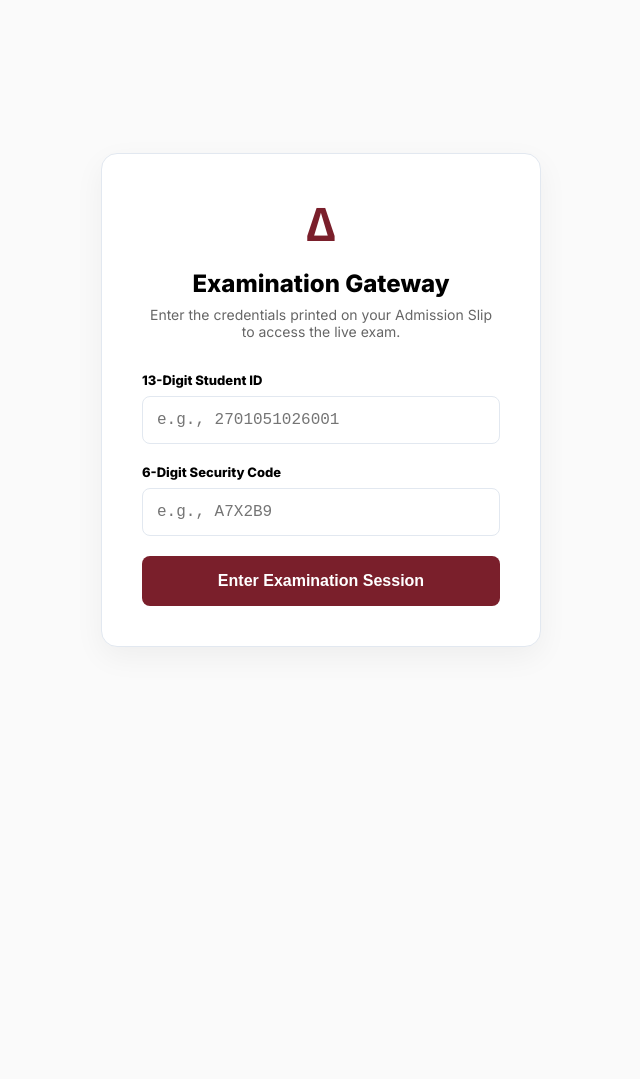
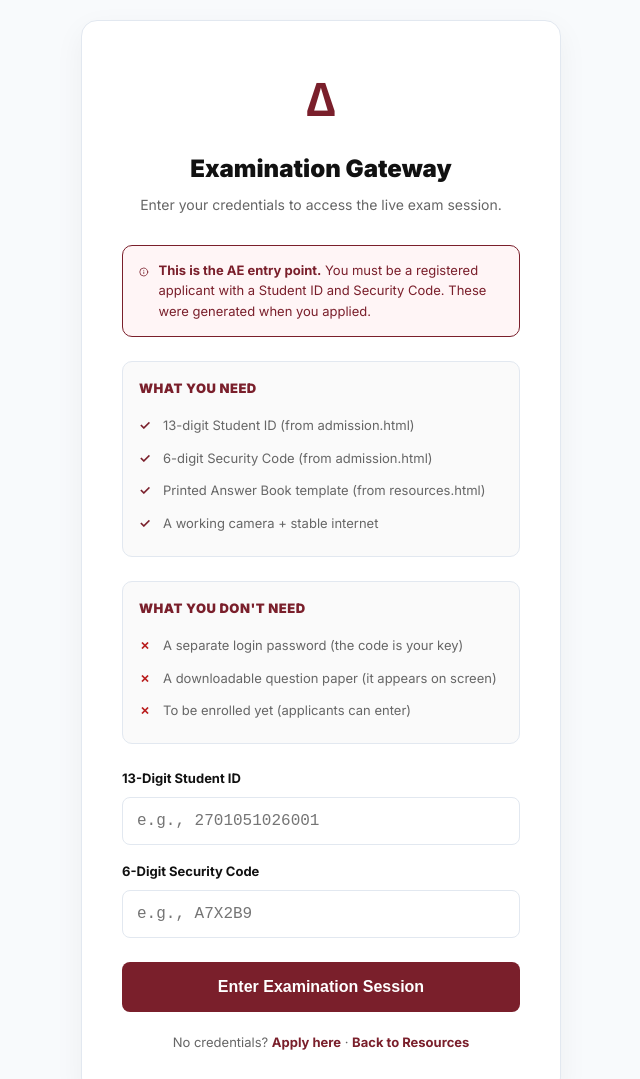
Before and after one commit to Nathaniel-971/nylwebdev, a plain HTML site: page exam-gateway.html in a window 1280 px wide. Shown: the top 1079 px of the page, without its empty margins (319-959 px from the left). Before the commit the page ends 800 px from the top, so only its background shows below. Drawn offline with nearby package versions, Linux system fonts and the light colour scheme.

Commit message:
Update exam-gateway.html

```diff
--- a/exam-gateway.html
+++ b/exam-gateway.html
@@ -4,22 +4,42 @@
 <meta charset="UTF-8">
 <meta name="viewport" content="width=device-width, initial-scale=1.0">
 <title>Exam Gateway — IFB</title>
-<link href="https://fonts.googleapis.com/css2?family=Inter:wght@400;600;800&display=swap" rel="stylesheet">
+<script src="https://unpkg.com/lucide@latest"></script>
+<link href="https://fonts.googleapis.com/css2?family=Inter:wght@400;500;600;700;800;900&display=swap" rel="stylesheet">
 <style>
-    :root { --maroon: #7A1F2B; --silver: #E2E8F0; --black: #111; --gray: #666; --white: #fff; }
-    * { margin: 0; padding: 0; box-sizing: border-box; }
-    body { font-family: 'Inter', sans-serif; background: #FAFAFA; display: flex; justify-content: center; align-items: center; min-height: 100vh; padding: 20px; }
-    .card { background: var(--white); border: 1px solid var(--silver); border-radius: 16px; padding: 40px; max-width: 440px; width: 100%; box-shadow: 0 10px 30px rgba(0,0,0,0.05); text-align: center; }
-    .logo { font-size: 48px; font-weight: 900; color: var(--maroon); margin-bottom: 16px; }
-    h1 { font-size: 24px; font-weight: 900; margin-bottom: 8px; }
-    p.sub { font-size: 14px; color: var(--gray); margin-bottom: 32px; }
-    .input-group { text-align: left; margin-bottom: 20px; }
-    label { display: block; font-size: 13px; font-weight: 700; margin-bottom: 8px; }
-    input { width: 100%; padding: 14px; font-size: 16px; border: 1.5px solid var(--silver); border-radius: 8px; outline: none; font-family: monospace; }
-    input:focus { border-color: var(--maroon); }
-    .btn { width: 100%; padding: 16px; background: var(--maroon); color: var(--white); border: none; border-radius: 8px; font-size: 16px; font-weight: 700; cursor: pointer; transition: 0.2s; }
-    .btn:hover { background: #5A1620; }
-    .error { color: #B91C1C; font-size: 14px; margin-top: 15px; display: none; background: #FEF2F2; padding: 10px; border-radius: 6px; }
+:root { --maroon:#7A1F2B; --silver:#E2E8F0; --black:#111; --gray:#666; --white:#fff; --bg:#F8FAFC; }
+* { margin:0; padding:0; box-sizing:border-box; -webkit-tap-highlight-color:transparent; }
+body { font-family:'Inter',sans-serif; background:var(--bg); display:flex; justify-content:center; align-items:center; min-height:100vh; padding:20px; color:var(--black); line-height:1.6; }
+.card { background:var(--white); border:1px solid var(--silver); border-radius:16px; padding:40px; max-width:480px; width:100%; box-shadow:0 10px 30px rgba(0,0,0,.05); }
+.logo { font-size:48px; font-weight:900; color:var(--maroon); margin-bottom:12px; text-align:center; }
+h1 { font-size:24px; font-weight:900; margin-bottom:6px; text-align:center; }
+p.sub { font-size:14px; color:var(--gray); margin-bottom:28px; text-align:center; }
+
+.info-box { background:#FFF5F6; border:1px solid var(--maroon); border-radius:10px; padding:14px 16px; margin-bottom:24px; font-size:13px; color:var(--maroon); display:flex; align-items:flex-start; gap:10px; }
+.info-box i { width:18px; height:18px; flex-shrink:0; margin-top:2px; }
+.info-box strong { color:var(--maroon); }
+
+.access-list { background:#FAFAFA; border:1px solid var(--silver); border-radius:10px; padding:16px; margin-bottom:24px; }
+.access-list h3 { font-size:13px; font-weight:900; margin-bottom:10px; text-transform:uppercase; letter-spacing:.5px; color:var(--maroon); }
+.access-list ul { list-style:none; }
+.access-list li { padding:6px 0 6px 24px; position:relative; font-size:13px; color:var(--gray); }
+.access-list li::before { content:"✓"; position:absolute; left:0; color:var(--maroon); font-weight:900; }
+.access-list li.no::before { content:"✗"; color:#B91C1C; }
+
+.input-group { text-align:left; margin-bottom:16px; }
+label { display:block; font-size:13px; font-weight:700; margin-bottom:8px; }
+input { width:100%; padding:14px; font-size:16px; border:1.5px solid var(--silver); border-radius:8px; outline:none; font-family:monospace; transition:.2s; }
+input:focus { border-color:var(--maroon); }
+
+.btn { width:100%; padding:16px; background:var(--maroon); color:var(--white); border:none; border-radius:8px; font-size:16px; font-weight:700; cursor:pointer; transition:.2s; margin-top:8px; }
+.btn:hover { background:#5A1620; }
+.btn:disabled { opacity:.6; cursor:wait; }
+
+.error { color:#B91C1C; font-size:14px; margin-top:15px; display:none; background:#FEF2F2; padding:12px; border-radius:8px; border:1px solid #FECACA; }
+
+.back-link { display:block; text-align:center; margin-top:20px; font-size:13px; color:var(--gray); }
+.back-link a { color:var(--maroon); font-weight:700; text-decoration:none; }
+.back-link a:hover { text-decoration:underline; }
 </style>
 </head>
 <body>
@@ -27,18 +47,48 @@
 <div class="card">
     <div class="logo">∆</div>
     <h1>Examination Gateway</h1>
-    <p class="sub">Enter the credentials printed on your Admission Slip to access the live exam.</p>
+    <p class="sub">Enter your credentials to access the live exam session.</p>
+
+    <div class="info-box">
+        <i data-lucide="info"></i>
+        <div><strong>This is the AE entry point.</strong> You must be a registered applicant with a Student ID and Security Code. These were generated when you applied.</div>
+    </div>
+
+    <div class="access-list">
+        <h3>What you need</h3>
+        <ul>
+            <li>13-digit Student ID (from admission.html)</li>
+            <li>6-digit Security Code (from admission.html)</li>
+            <li>Printed Answer Book template (from resources.html)</li>
+            <li>A working camera + stable internet</li>
+        </ul>
+    </div>
+
+    <div class="access-list">
+        <h3>What you don't need</h3>
+        <ul>
+            <li class="no">A separate login password (the code is your key)</li>
+            <li class="no">A downloadable question paper (it appears on screen)</li>
+            <li class="no">To be enrolled yet (applicants can enter)</li>
+        </ul>
+    </div>
 
     <div class="input-group">
         <label>13-Digit Student ID</label>
-        <input type="text" id="studentId" placeholder="e.g., 2701051026001" maxlength="13">
+        <input type="text" id="studentId" placeholder="e.g., 2701051026001" maxlength="13" autocomplete="off">
     </div>
     <div class="input-group">
         <label>6-Digit Security Code</label>
-        <input type="password" id="securityCode" placeholder="e.g., A7X2B9" maxlength="6">
+        <input type="password" id="securityCode" placeholder="e.g., A7X2B9" maxlength="6" autocomplete="off">
     </div>
-    <button class="btn" onclick="verifyAndEnter()">Enter Examination Session</button>
+
+    <button class="btn" id="enterBtn" onclick="verifyAndEnter()">Enter Examination Session</button>
     <div class="error" id="errorBox"></div>
+
+    <div class="back-link">
+        No credentials? <a href="admission.html">Apply here</a> ·
+        <a href="resources.html">Back to Resources</a>
+    </div>
 </div>
 
 <script type="module">
@@ -51,38 +101,65 @@
 
 window.verifyAndEnter = async function() {
     const id = document.getElementById('studentId').value.trim();
-        const code = document.getElementById('securityCode').value.trim();
+    const code = document.getElementById('securityCode').value.trim().toUpperCase();
     const errorBox = document.getElementById('errorBox');
+    const btn = document.getElementById('enterBtn');
 
-        if(!id || !code) {
+    errorBox.style.display = 'none';
+
+    if (!id || !code) {
         errorBox.innerText = "Please enter both fields.";
         errorBox.style.display = 'block';
         return;
     }
+    if (id.length !== 13) {
+        errorBox.innerText = "Student ID must be exactly 13 digits.";
+        errorBox.style.display = 'block';
+        return;
+    }
+    if (code.length !== 6) {
+        errorBox.innerText = "Security Code must be exactly 6 characters.";
+        errorBox.style.display = 'block';
+        return;
+    }
+
+    btn.innerText = "Verifying...";
+    btn.disabled = true;
 
     try {
         const q = query(collection(db, "users"), where("studentId", "==", id), where("securityCode", "==", code));
         const querySnapshot = await getDocs(q);
 
         if (!querySnapshot.empty) {
-                // Success! Save to session storage so the exam session page can read it
             const studentData = querySnapshot.docs[0].data();
             sessionStorage.setItem("examStudentId", id);
             sessionStorage.setItem("examStudentName", studentData.name);
-                sessionStorage.setItem("examStudentCourses", JSON.stringify(studentData.courses));
-
-                // Redirect to the actual exam
+            sessionStorage.setItem("examStudentCourses", JSON.stringify(studentData.courses || []));
+            sessionStorage.setItem("examStudentStatus", studentData.status || "Applicant");
             window.location.href = "exam-session.html";
         } else {
-                errorBox.innerText = "Invalid Student ID or Security Code. Please check your Admission Slip.";
+            errorBox.innerText = "Invalid Student ID or Security Code. Check your Admission Slip.";
             errorBox.style.display = 'block';
+            btn.innerText = "Enter Examination Session";
+            btn.disabled = false;
         }
     } catch (error) {
         console.error(error);
-            errorBox.innerText = "Database error. Please contact the invigilator.";
+        errorBox.innerText = "Database error. Contact the invigilator.";
         errorBox.style.display = 'block';
+        btn.innerText = "Enter Examination Session";
+        btn.disabled = false;
     }
-    }
+};
+
+document.getElementById('studentId').addEventListener('input', (e) => {
+    e.target.value = e.target.value.replace(/\D/g, '');
+});
+document.getElementById('securityCode').addEventListener('input', (e) => {
+    e.target.value = e.target.value.toUpperCase();
+});
+
+lucide.createIcons();
 </script>
 </body>
 </html>
```
Lines whose indentation alone changed are shown as unchanged.
